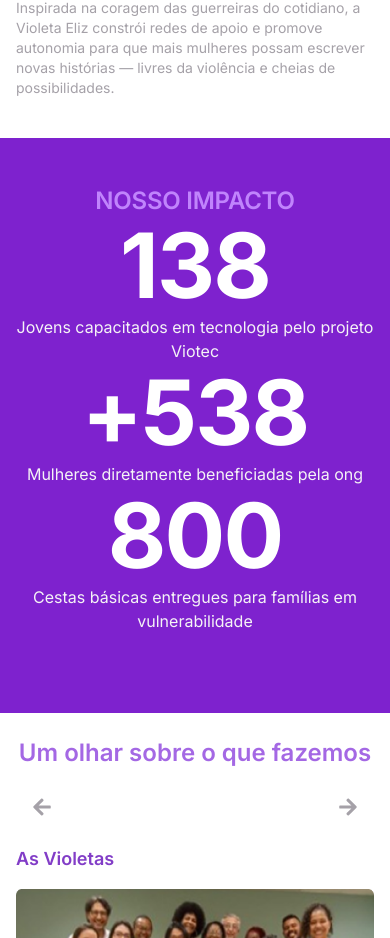
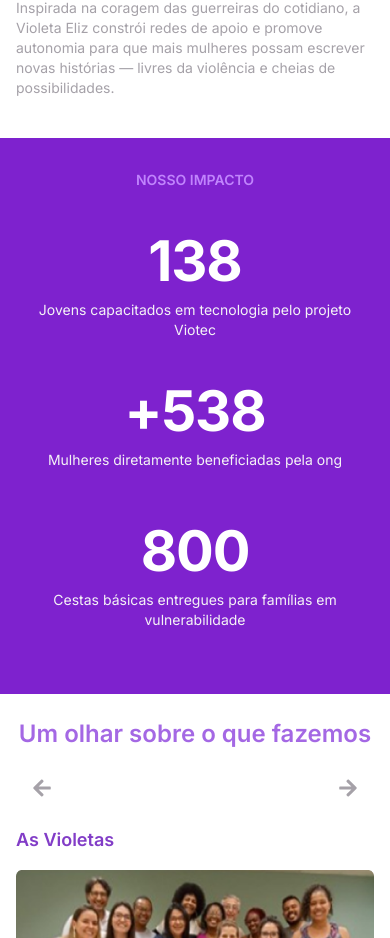
Before and after one commit to Projeto-FrontEnd-Fusion/Aceve-website-development, a Next.js app: page /sobre-nos in a window 390 px wide. Shown: the part 815-1753 px from the top of the page. Built offline with nearby package versions, Linux system fonts and the light colour scheme; a web font is replaced by a local one.

Commit message:
adds new file, style and responsiveness to the Nosso Impacto section

```diff
--- a/src/app/sobre-nos/page.tsx
+++ b/src/app/sobre-nos/page.tsx
@@ -13,12 +13,12 @@ import "swiper/css/navigation";
 import { useState } from "react";
 import { ImpactfulStories } from "@/features/about-us/components/ImpactfulStories";
 import { AboutUs } from "@/features/about-us/components/sobre-nos";
+import OurImpact from "@/features/about-us/components/OurImpact";
 
 function SobreNos() {
   const [swiperInstance, setSwiperInstance] = useState<SwiperClass | null>(
     null
   );
-
 
   const whatWeDo = [
     {
@@ -53,39 +53,9 @@ function SobreNos() {
 
   return (
     <main className="flex flex-col">
-      <AboutUs/>
+      <AboutUs />
+      <OurImpact />
 
-      <section className="w- full bg-purple-700 py-12">
-        <div className="max-w-6xl mx-auto px-4 text-center mb-8">
-          <h2 className="text-[24px] leading-[30px] tracking-[-0.01em] text-purple-400 font-semibold">
-            NOSSO IMPACTO
-          </h2>
-          <div>
-            <p className=" font-bold text-[90px] leading-[99px] tracking-[-0.02em] text-grey-100">
-              138
-            </p>
-            <p className="font-normal text-base leading-6 text-center text-grey-200">
-              Jovens capacitados em tecnologia pelo projeto Viotec
-            </p>
-          </div>
-          <div>
-            <p className="font-bold text-[90px] leading-[99px] tracking-[-0.02em] text-grey-100">
-              +538
-            </p>
-            <p className="font-normal text-base leading-6 text-center text-grey-200">
-              Mulheres diretamente beneficiadas pela ong
-            </p>
-          </div>
-          <div>
-            <p className=" font-bold text-[90px] leading-[99px] tracking-[-0.02em] text-grey-100">
-              800
-            </p>
-            <p className="font-normal text-base leading-6 text-center text-grey-200">
-              Cestas básicas entregues para famílias em vulnerabilidade
-            </p>
-          </div>
-        </div>
-      </section>
       <section className="py-6 px-4 gap-4 flex flex-col max-w-lg justify-center items-center min-[526px]:mx-auto">
         <h3 className="font-semibold text-2xl tracking-[1%] text-[#A468E4]">
           Um olhar sobre o que fazemos
@@ -129,7 +99,11 @@ function SobreNos() {
                   <h4 className="text-[#823DC7]  font-semibold text-lg tracking-[-0.5%] md:hidden">
                     {title}
                   </h4>
-                  <Image src={image} alt={alt} className="w-full  aspect-[4/3]" />
+                  <Image
+                    src={image}
+                    alt={alt}
+                    className="w-full  aspect-[4/3]"
+                  />
                   <div className="flex flex-col gap-4">
                     <h4 className="text-[#823DC7]  font-semibold text-lg tracking-[-0.5% max-md:hidden">
                       {title}
--- /dev/null
+++ b/src/features/about-us/components/OurImpact.tsx
@@ -0,0 +1,82 @@
+import React from "react";
+
+const OurImpact = () => {
+  return (
+    <section className="w-full bg-purple-700 pt-8 pb-16 px-4 md:px-8 lg:px-[4.5rem] lg:pt-8 lg:pb-16 lg:min-h-[19.0625rem] md:min-h-[15.375rem] min-h-[29.625rem]">
+      <div className="max-w-[100rem] mx-auto text-center">
+        <h2 className="font-semibold text-purple-400 mb-10 text-[0.875rem] leading-[1.25rem] sm:text-[1.125rem] sm:leading-[1.5rem] lg:text-[1.5rem] lg:leading-[1.875rem]">
+          NOSSO IMPACTO
+        </h2>
+
+        <div className="flex flex-col md:flex-row justify-between gap-10 md:gap-6 lg:gap-6 items-center lg:items-start">
+          <div className="flex-1 flex flex-col items-center justify-start text-center min-h-[6.25rem]">
+            <p className="font-bold text-[3.5rem] leading-[3.875rem] tracking-[-0.02em] text-grey-100 lg:text-[5.625rem] lg:leading-[6.1875rem]">
+              138
+            </p>
+            <p className="font-normal text-sm lg:text-base text-grey-200 mt-2 max-w-[22rem] whitespace-pre-line">
+              <span className="block lg:hidden md:hidden">
+                Jovens capacitados em tecnologia pelo projeto
+                <br />
+                Viotec
+              </span>
+              <span className="hidden md:block lg:hidden">
+                Jovens capacitados
+                <br />
+                em tecnologia pelo projeto Viotec
+              </span>
+              <span className="hidden lg:block">
+                Jovens capacitados em tecnologia
+                <br />
+                pelo projeto Viotec
+              </span>
+            </p>
+          </div>
+
+          <div className="flex-1 flex flex-col items-center justify-start text-center min-h-[6.25rem]">
+            <p className="font-bold text-[3.5rem] leading-[3.875rem] tracking-[-0.02em] text-grey-100 lg:text-[5.625rem] lg:leading-[6.1875rem]">
+              +538
+            </p>
+            <p className="font-normal text-sm lg:text-base text-grey-200 mt-2 max-w-[22rem] whitespace-pre-line">
+              <span className="block lg:hidden md:hidden">
+                Mulheres diretamente beneficiadas pela ong
+              </span>
+              <span className="hidden md:block lg:hidden">
+                Mulheres diretamente
+                <br />
+                beneficiadas pela ong
+              </span>
+              <span className="hidden lg:block">
+                Mulheres diretamente beneficiadas pela ong
+              </span>
+            </p>
+          </div>
+
+          <div className="flex-1 flex flex-col items-center justify-start text-center min-h-[6.25rem]">
+            <p className="font-bold text-[3.5rem] leading-[3.875rem] tracking-[-0.02em] text-grey-100 lg:text-[5.625rem] lg:leading-[6.1875rem]">
+              800
+            </p>
+            <p className="font-normal text-sm lg:text-base text-grey-200 mt-2 max-w-[22rem] whitespace-pre-line">
+              <span className="block lg:hidden md:hidden">
+                Cestas básicas entregues para famílias em
+                <br />
+                vulnerabilidade
+              </span>
+              <span className="hidden md:block lg:hidden">
+                Cestas básicas entregues para
+                <br />
+                famílias em vulnerabilidade
+              </span>
+              <span className="hidden lg:block">
+                Cestas básicas entregues para famílias
+                <br />
+                em vulnerabilidade
+              </span>
+            </p>
+          </div>
+        </div>
+      </div>
+    </section>
+  );
+};
+
+export default OurImpact;
```
